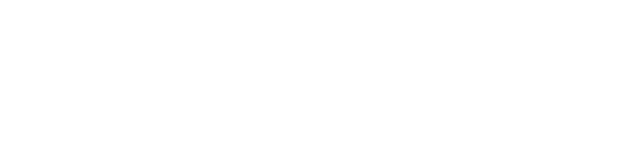
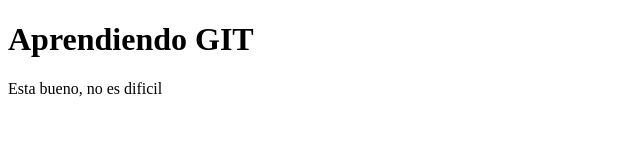
Before and after one commit to YonperCoder/ConociendoGitHub, a plain HTML site: page index.html in a window 1280 px wide. Shown: the whole page, without its empty margins (0-640 px from the left). Drawn offline with Linux system fonts and the light colour scheme.

Commit message:
Segundo commit

```diff
--- a/index.html
+++ b/index.html
@@ -4,9 +4,10 @@
     <meta charset="UTF-8">
     <meta http-equiv="X-UA-Compatible" content="IE=edge">
     <meta name="viewport" content="width=device-width, initial-scale=1.0">
-    <title>Document</title>
+    <title>Prueba Git</title>
 </head>
 <body>
-
+    <h1>Aprendiendo GIT</h1>
+    <p>Esta bueno, no es dificil</p>
 </body>
 </html>
```
